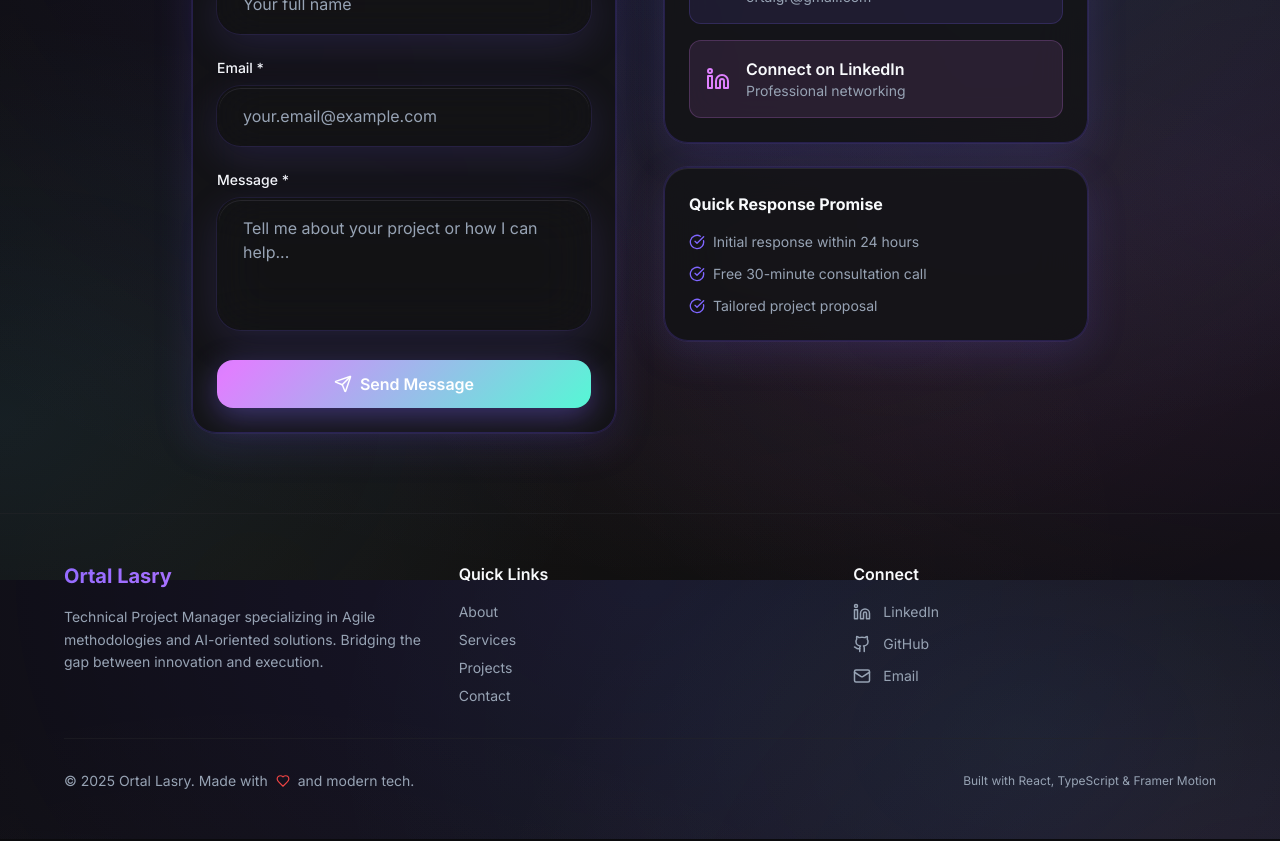
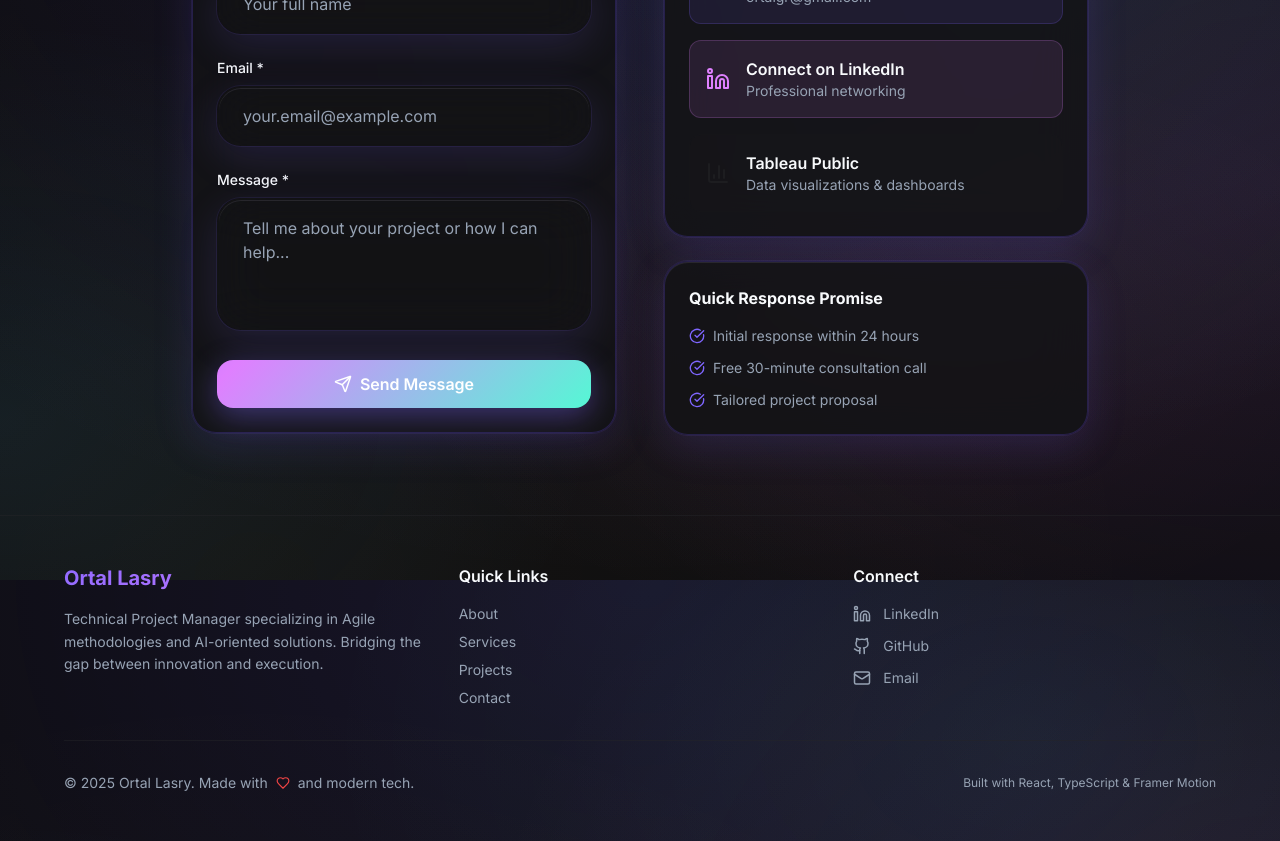
Before and after one commit to ortall0201/ortal-agile-ai-hub, a React (Vite) app: page / in a window 1280 px wide. Shown: the part 5020-5861 px from the top of the page. Built offline with nearby package versions, Linux system fonts and the light colour scheme.

Commit message:
Add Tableau Public to Connect
Added "Tableau Public" to the "Connect" section of the website.

```diff
--- a/src/components/sections/Contact.tsx
+++ b/src/components/sections/Contact.tsx
@@ -3,7 +3,7 @@ import { useState } from "react";
 import { SectionTitle } from "@/components/ui/section-title";
 import { GlowCard } from "@/components/ui/glow-card";
 import { GradientButton } from "@/components/ui/gradient-button";
-import { Mail, Linkedin, Send, CheckCircle, AlertCircle } from "lucide-react";
+import { Mail, Linkedin, Send, CheckCircle, AlertCircle, BarChart3 } from "lucide-react";
 import { useToast } from "@/hooks/use-toast";
 
 export const Contact = () => {
@@ -191,6 +191,22 @@ export const Contact = () => {
                     <p className="text-muted-foreground text-sm">Professional networking</p>
                   </div>
                 </motion.a>
+
+                <motion.a
+                  href="https://public.tableau.com/app/profile/ortal.lasry"
+                  target="_blank"
+                  rel="noopener noreferrer"
+                  className="flex items-center gap-4 p-4 rounded-xl bg-secondary/10 border border-secondary/20 hover:bg-secondary/20 transition-all duration-200 group"
+                  whileHover={{ scale: 1.02 }}
+                >
+                  <BarChart3 className="text-secondary" size={24} />
+                  <div>
+                    <p className="font-semibold text-foreground group-hover:text-secondary transition-colors">
+                      Tableau Public
+                    </p>
+                    <p className="text-muted-foreground text-sm">Data visualizations & dashboards</p>
+                  </div>
+                </motion.a>
               </div>
             </GlowCard>
 
```
